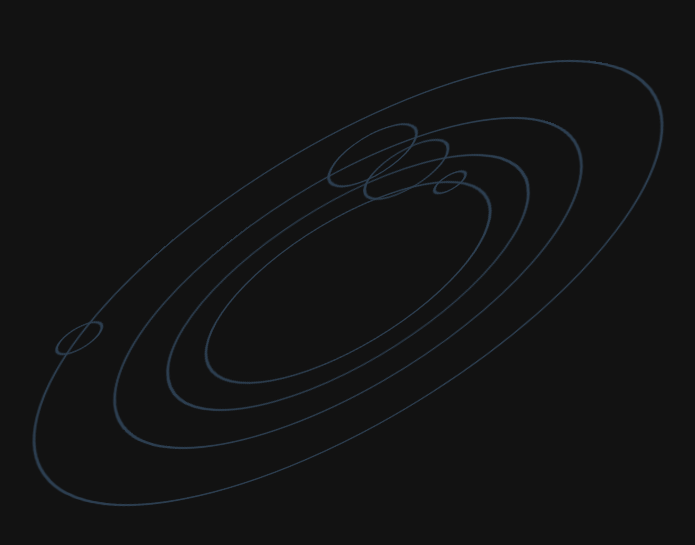
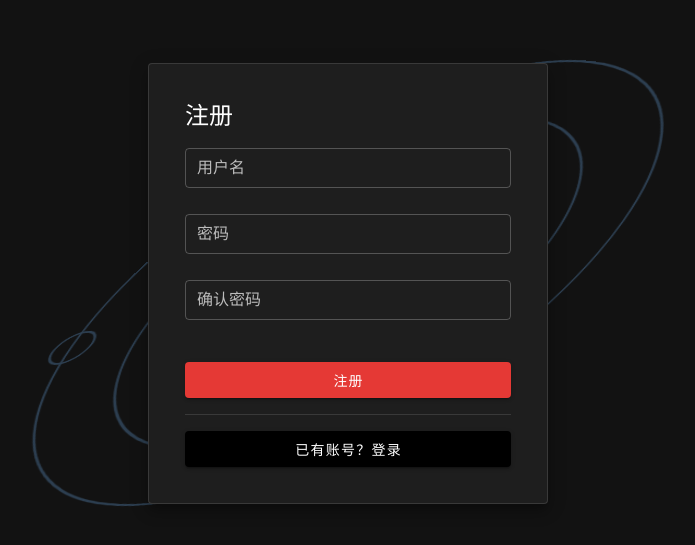
Before and after one commit to Rogaluna/rogaluna-web, a Vue app: page /account/register in a window 1280 px wide. Shown: the part 117-662 px from the top of the page, without its empty margins (292-987 px from the left). Built offline with nearby package versions, Linux system fonts and the light colour scheme.

Commit message:
注册账户功能

```diff
--- /dev/null
+++ b/src/plugins/axios/api/account/login.js
@@ -0,0 +1,27 @@
+import { axiosInstance } from "../../main";
+
+const loginAPI = async (username, password) => {
+  try {
+    // 发送 POST 请求到登录 API
+    const formData = new FormData();
+    formData.append('username', username);
+    formData.append('password', password);
+
+    const response = await axiosInstance.post('/api/account/login', formData, {
+      headers: {
+        'Content-Type': 'multipart/form-data'
+      }
+    });
+
+    console.log("Token 已获取", response.data);
+
+    // 返回注册成功的信息
+    return response.data;
+  } catch (error) {
+    console.error("登录失败: ", error);
+    // 根据需要返回值
+    return { success: false, error: error.message };
+  }
+};
+
+export default loginAPI;
--- /dev/null
+++ b/src/plugins/axios/api/account/register.js
@@ -0,0 +1,27 @@
+import { axiosInstance } from "../../main";
+
+const registerAPI = async (username, password) => {
+  try {
+    // 发送 POST 请求到注册 API
+    const formData = new FormData();
+    formData.append('username', username);
+    formData.append('password', password);
+
+    const response = await axiosInstance.post('/api/account/register', formData, {
+      headers: {
+        'Content-Type': 'multipart/form-data'
+      }
+    });
+
+    console.log("已注册", response.data);
+
+    // 返回注册成功的信息
+    return response.data;
+  } catch (error) {
+    console.error("注册失败: ", error);
+    // 根据需要返回值
+    return { success: false, error: error.message };
+  }
+};
+
+export default registerAPI;
--- /dev/null
+++ b/src/router/account/index.js
@@ -0,0 +1,12 @@
+export const routes = [
+  {
+    path: 'login',
+    name: 'login',
+    component: () => import('@/views/account/LoginView.vue'),
+  },
+  {
+    path: 'register',
+    name: 'register',
+    component: () => import('@/views/account/RegisterView.vue'),
+  },
+]
--- a/src/router/cloud-storage/index.js
+++ b/src/router/cloud-storage/index.js
@@ -2,6 +2,6 @@ export const routes = [
   {
     path: 'file-manager',
     name: 'file-manager',
-    component: () => import('@/views/cloud-storage/FileManager.vue'),
+    component: () => import('@/views/cloud-storage/FileManagerView.vue'),
   }
 ]
--- a/src/router/index.js
+++ b/src/router/index.js
@@ -3,6 +3,7 @@ import VueRouter from 'vue-router'
 
 import { routes as fileTransferRoutes } from './file-transfer/index'
 import { routes as cloudStorageRoutes } from './cloud-storage/index'
+import { routes as accountRoutes } from './account/index'
 
 Vue.use(VueRouter)
 
@@ -16,6 +17,12 @@ const routes = [
     path: '/about',
     name: 'about',
     component: () => import('@/views/AboutView.vue')
+  },
+  {
+    path: '/account',
+    name: 'account',
+    component: () => import('@/views/AccountView.vue'),
+    children: accountRoutes
   },
   {
     path: '/file-transfer',
@@ -44,4 +51,17 @@ VueRouter.prototype.push = function push(location) {
   })
 }
 
+router.beforeEach((to, from, next) => {
+  const isAuthenticated = !!localStorage.getItem('token'); // 检查是否有token
+  if (to.matched.some(record => record.meta.requiresAuth)) {
+    if (!isAuthenticated) {
+      next({ name: 'login' }); // 没有登录，重定向到登录页面
+    } else {
+      next(); // 已登录，继续访问
+    }
+  } else {
+    next(); // 不需要身份验证的路由，继续访问
+  }
+});
+
 export default router
--- /dev/null
+++ b/src/views/AccountView.vue
@@ -0,0 +1,15 @@
+<template>
+  <div>
+    <router-view/>
+  </div>
+</template>
+
+<script>
+export default {
+
+}
+</script>
+
+<style lang="scss" scoped>
+
+</style>
--- /dev/null
+++ b/src/views/account/LoginView.vue
@@ -0,0 +1,74 @@
+<template>
+  <v-container class="fill-height d-flex align-center justify-center">
+    <v-card
+      class="pa-5"
+      width="400"
+      elevation="10"
+      outlined
+    >
+      <v-card-title class="text-h5">登录</v-card-title>
+
+      <v-card-text>
+        <v-form @submit.prevent="login">
+          <v-text-field
+            v-model="username"
+            label="用户名/ID"
+            outlined
+            required
+            dense
+          ></v-text-field>
+
+          <v-text-field
+            v-model="password"
+            label="密码"
+            type="password"
+            outlined
+            required
+            dense
+          ></v-text-field>
+
+          <v-btn color="primary" class="mt-4" type="submit" block>登录</v-btn>
+        </v-form>
+
+        <v-divider class="my-4"></v-divider>
+
+        <v-btn color="secondary" block @click="goToRegister">注册</v-btn>
+        <!-- <v-btn color="secondary" class="mt-2" block @click="forgotPassword">忘记密码</v-btn> -->
+      </v-card-text>
+    </v-card>
+  </v-container>
+</template>
+
+<script>
+import loginAPI from '@/plugins/axios/api/account/login';
+
+export default {
+  data() {
+    return {
+      username: '',
+      password: '',
+    };
+  },
+  methods: {
+    login() {
+      loginAPI(this.username, this.password)
+
+      // if (this.username === 'admin' && this.password === 'password') {
+      //   localStorage.setItem('token', 'your-token');
+      //   this.$router.push({ name: 'Home' });
+      // } else {
+      //   alert('Invalid credentials');
+      // }
+    },
+    goToRegister() {
+      this.$router.push({ name: 'register' });
+    },
+  },
+};
+</script>
+
+<style scoped>
+.fill-height {
+  height: 100vh;
+}
+</style>
--- /dev/null
+++ b/src/views/account/RegisterView.vue
@@ -0,0 +1,119 @@
+<template>
+  <v-container class="fill-height d-flex align-center justify-center">
+    <v-card
+      class="pa-5"
+      width="400"
+      elevation="10"
+      outlined
+    >
+      <v-card-title class="text-h5">注册</v-card-title>
+
+      <v-card-text>
+        <v-form @submit.prevent="register" ref="form">
+          <!-- 用户名输入框 -->
+          <v-text-field
+            v-model="username"
+            :rules="usernameRules"
+            label="用户名"
+            outlined
+            required
+            dense
+            :error-messages="usernameError"
+            @input="validateUsername"
+          ></v-text-field>
+
+          <!-- 密码输入框 -->
+          <v-text-field
+            v-model="password"
+            label="密码"
+            type="password"
+            outlined
+            required
+            dense
+            :rules="passwordRules"
+          ></v-text-field>
+
+          <!-- 确认密码输入框 -->
+          <v-text-field
+            v-model="confirmPassword"
+            label="确认密码"
+            type="password"
+            outlined
+            required
+            dense
+            :rules="confirmPasswordRules"
+          ></v-text-field>
+
+          <v-btn color="primary" class="mt-4" type="submit" block>注册</v-btn>
+        </v-form>
+
+        <v-divider class="my-4"></v-divider>
+
+        <v-btn color="secondary" class="mt-2" block @click="goToLogin">已有账号？登录</v-btn>
+      </v-card-text>
+    </v-card>
+  </v-container>
+</template>
+
+<script>
+import registerAPI from '@/plugins/axios/api/account/register';
+
+export default {
+  data() {
+    return {
+      username: '',
+      password: '',
+      confirmPassword: '',
+      usernameError: '',
+    };
+  },
+  computed: {
+    // 验证密码和确认密码是否匹配
+    confirmPasswordRules() {
+      return [
+        v => !!v || '确认密码不能为空',
+        v => v === this.password || '两次输入的密码不一致',
+      ];
+    },
+    // 验证密码输入
+    passwordRules() {
+      return [
+        v => !!v || '密码不能为空',
+        v => v.length >= 6 || '密码至少6位',
+      ];
+    },
+    // 验证用户名（不能包含特殊字符）
+    usernameRules() {
+      return [
+        v => !!v || '用户名不能为空',
+        v => /^[a-zA-Z0-9]+$/.test(v) || '用户名不能包含特殊字符',
+      ];
+    },
+  },
+  methods: {
+    register() {
+      // 确保所有表单验证通过
+      if (this.$refs.form.validate()) {
+        registerAPI(this.username, this.password);
+      }
+    },
+    // 验证用户名输入
+    validateUsername() {
+      if (!/^[a-zA-Z0-9]+$/.test(this.username)) {
+        this.usernameError = '用户名不能包含特殊字符';
+      } else {
+        this.usernameError = '';
+      }
+    },
+    goToLogin() {
+      this.$router.push({ name: 'Login' });
+    },
+  },
+};
+</script>
+
+<style scoped>
+.fill-height {
+  height: 100vh;
+}
+</style>
--- a/src/views/cloud-storage/file-manager/components/FileOperatePanel.vue
+++ b/src/views/cloud-storage/file-manager/components/FileOperatePanel.vue
@@ -127,7 +127,11 @@ export default {
             icon: 'xedia rogaluna-icon-download',
             value: '1',
             handler: () => {
-              this.downloadFile();
+              const targetPath = `${this.eventBus.formattedDir}/${this.menus.contextObject.name}`;
+              fetchFileDirectLinkAPI(targetPath)
+              .then(response => {
+                console.log(response);
+              })
             }
           }
         ]
@@ -177,24 +181,6 @@ export default {
           })
       })
     },
-    downloadFile() {
-      // this.$rogalunaWidgets.showLoading(null, (stopLoading) => {
-      //   const targetPath = `${this.eventBus.formattedDir}/${this.menus.contextObject.name}`;
-      //   // getFileAPI(targetPath)
-      //   //   .then(response => {
-
-      //   //     stopLoading();
-      //   //   })
-      //   asyncDownload(targetPath)
-      // })
-      const targetPath = `${this.eventBus.formattedDir}/${this.menus.contextObject.name}`;
-      fetchFileDirectLinkAPI(targetPath)
-      .then(response => {
-        console.log(response);
-      })
-    },
-
-
     formatDate(dateStr) {
       const date = new Date(dateStr);
       const year = date.getFullYear();
```
Also changed, not shown: src/views/cloud-storage/FileManagerView.vue (renamed from src/views/cloud-storage/FileManager.vue).
